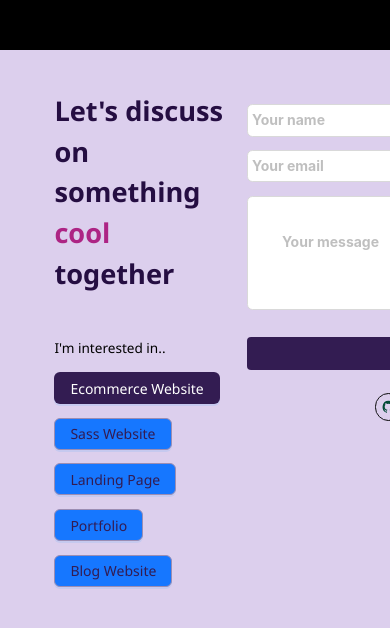
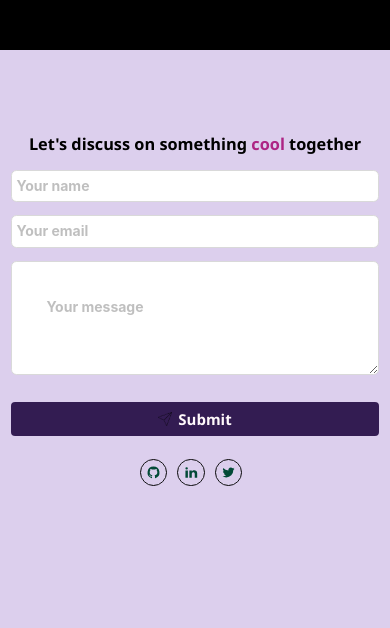
Before and after one commit to chiomaubaezuonu/my-portfolio, a Next.js app: page /contact in a window 390 px wide. Shown: the top 628 px of the page. Built offline with nearby package versions, Linux system fonts and the light colour scheme.

Commit message:
Modified media query in contact.module.css for devices 600px and below

```diff
--- a/app/contact/contact.module.css
+++ b/app/contact/contact.module.css
@@ -90,14 +90,6 @@
     border-radius: 0.4rem;
 }
 
-/* .button {
-    display: block;
-    padding: 0.5rem 1rem;
-    border-radius: 0.4rem;
-    margin: auto;
-    background-color: rgb(157, 242, 253);
-    background-color: red;
-} */
 .interestText {
     margin-bottom: 1rem;
     font-weight: 500;
@@ -109,103 +101,25 @@
     margin-bottom: 1rem;
 }
 
-/* @media (max-width: 600px) {
-    .modal {
-        width: 90%;
-        margin-top: 5rem;
-        height: 60vh;
-    }
-
+@media (max-width: 600px) {
     .wrapper {
         display: flex;
         flex-direction: column;
-        justify-content: center;
         align-items: center;
-        width: 100%;
-        /* height: 100vh;
-padding: 6rem 4rem;
-}
-
-.button {
-    margin-top: 1rem;
-    margin-bottom: 1rem;
-}
-
-.socials {
-    margin-top: 0.1rem;
-}
-
-.title {
-    font-size: 1.5rem;
-}
-
-.text {
-    font-size: 0.7rem;
-}
-
-.socials {
-    margin-top: 1.5rem;
-}
-
-.textArea {
-    margin-bottom: 0.5rem;
-}
-
-.closeModal {
-    margin-right: 0.5rem;
-}
-}
-
-@media (min-width: 600px) {
-    .modal {
-        width: 90%;
-        height: 60vh;
+        height: 100vh;
+        padding: 6rem 2rem;
+    }
+    .smallScreenContactTitle{
+        text-align: center;
+        font-size: 1.2rem;
     }
 
-    .button {
-        margin-top: 1rem;
-        margin-bottom: 0.2rem;
+    .interestWrapper {
+        display: none;
+    }
+
+    .interestText,
+    .interestBtns {
+        opacity: 0;
     }
 }
-
-@media (min-width: 768px) {
-    .modal {
-        width: 60%;
-        height: 70vh;
-    }
-
-    .closeModal {
-        margin-right: 0.5rem;
-    }
-}
-
-@media (min-width: 992px) {
-    .modal {
-        width: 45%;
-        height: 70vh;
-        margin-top: 6rem;
-        display: flex;
-        flex-direction: column;
-        align-items: center;
-        justify-content: center;
-    }
-
-    .wrapper {
-        display: flex;
-        flex-direction: column;
-        justify-content: center;
-        align-items: center;
-        width: 100%;
-        padding: 6rem 4rem;
-    }
-}
-
-@media (min-width: 1200px) {
-
-    .modal {
-        width: 40%;
-        height: 50vh;
-    }
-}
-
-*/
--- a/app/contact/page.tsx
+++ b/app/contact/page.tsx
@@ -50,16 +50,18 @@ const page = () => {
 
     return (
         <div className={styles.wrapper}>
-            <div>
+            <div className={styles.interestWrapper}>
                 <h1 className={styles.contactTitle}>Let's discuss <br /> on something <mark style={{ color: "#AD2484", background: "#DCCFED" }}> cool </mark> together</h1>
                 <p className={styles.interestText}>I'm interested in..</p>
-                <Button  className={styles.interestBtns}   style={{ background: '#331C52' }} type='primary'>Ecommerce Website</Button>
-                <Button  className={styles.interestBtns} style={{ border: "0.12rem solid #9B8DB3", color: "#331C52" }} type='primary'>Sass Website</Button> <br />
-                <Button  className={styles.interestBtns} style={{ border: "0.12rem solid #9B8DB3", color: "#331C52" }} type='primary'>Landing Page</Button>
-                <Button  className={styles.interestBtns} style={{ border: "0.12rem solid #9B8DB3", color: "#331C52" }} type='primary'>Portfolio</Button>
-                <Button  className={styles.interestBtns} style={{ border: "0.12rem solid #9B8DB3", color: "#331C52" }} type='primary'>Blog Website</Button>
+                <Button className={styles.interestBtns} style={{ background: '#331C52' }} type='primary'>Ecommerce Website</Button>
+                <Button className={styles.interestBtns} style={{ border: "0.12rem solid #9B8DB3", color: "#331C52" }} type='primary'>Sass Website</Button> <br />
+                <Button className={styles.interestBtns} style={{ border: "0.12rem solid #9B8DB3", color: "#331C52" }} type='primary'>Landing Page</Button>
+                <Button className={styles.interestBtns} style={{ border: "0.12rem solid #9B8DB3", color: "#331C52" }} type='primary'>Portfolio</Button>
+                <Button className={styles.interestBtns} style={{ border: "0.12rem solid #9B8DB3", color: "#331C52" }} type='primary'>Blog Website</Button>
             </div>
-            <div><form ref={formRef} onSubmit={sendEmail} className={styles.form}>
+            <div>
+                <h1 className={styles.smallScreenContactTitle}>Let's discuss on something <mark style={{ color: "#AD2484", background: "#DCCFED" }}> cool </mark> together</h1>
+                <form ref={formRef} onSubmit={sendEmail} className={styles.form}>
                     {/* <p className={styles.closeModal} onClick={() => setContact(false)}>X</p>
                     <input className={styles.input} name="user_name" value={yourName}
                         onChange={(e) => setYourName(e.target.value)}
```
Lines whose indentation alone changed are shown as unchanged.
